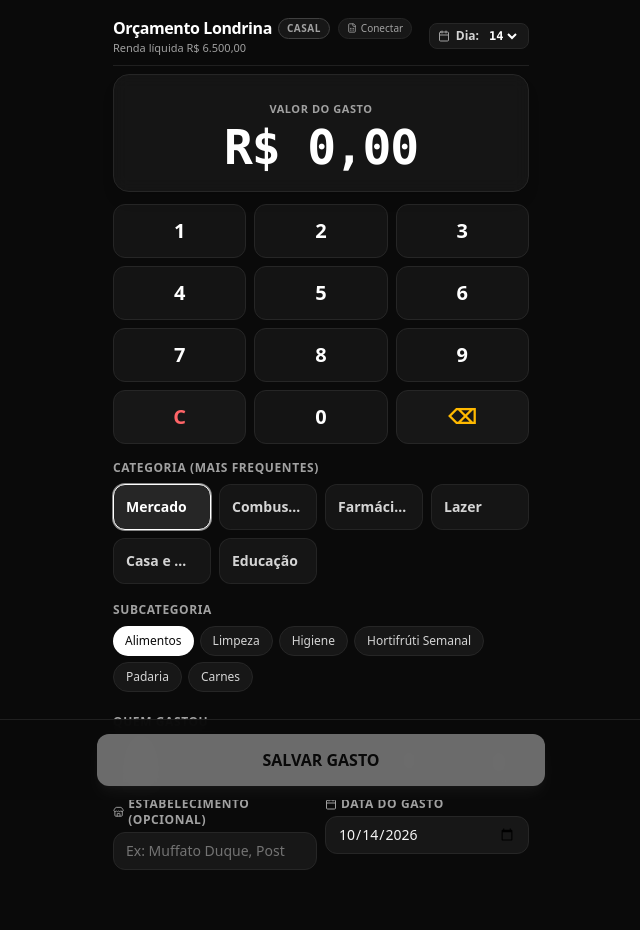
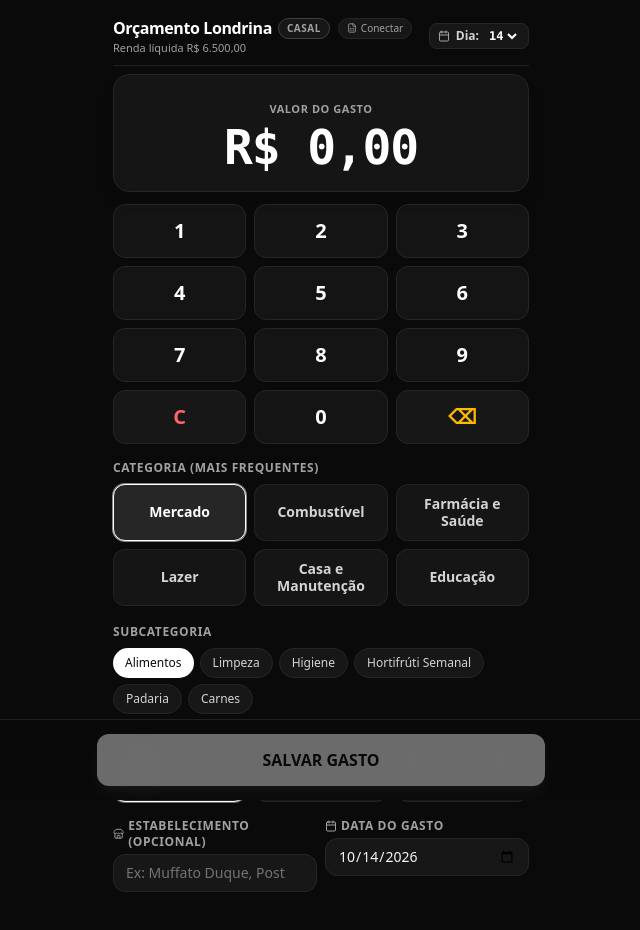
Before and after one commit to bebetobgm-source/Controle-Londrina, a React (Vite) app: page / in a window 1280 px wide. Shown: the top 930 px of the page, without its empty margins (319-959 px from the left). Built offline with nearby package versions, Linux system fonts and the light colour scheme.

Commit message:
feat: update categories and refine UI layout
- Add "Lanches e Restaurantes" category and new establishments
- Adjust category grid layout for better mobile usability
- Optimize category buttons for touch targets and responsiveness

```diff
--- a/src/components/LancamentoRapido.tsx
+++ b/src/components/LancamentoRapido.tsx
@@ -231,7 +231,7 @@ export const LancamentoRapido: React.FC<Props> = ({ appState, setAppState, onAce
         <div className="flex items-center justify-between">
           <span className="text-xs font-bold tracking-wider text-neutral-400 uppercase">Categoria (Mais frequentes)</span>
         </div>
-        <div id="grid-categorias-botoes" className="mt-2 grid grid-cols-2 gap-2 sm:grid-cols-4">
+        <div id="grid-categorias-botoes" className="mt-2 grid grid-cols-2 sm:grid-cols-3 gap-2">
           {categoriasOrdenadas.slice(0, 6).map(cat => {
             const isSelected = categoriaSelecionada === cat;
             return (
@@ -240,13 +240,13 @@ export const LancamentoRapido: React.FC<Props> = ({ appState, setAppState, onAce
                 id={`btn-cat-${cat.toLowerCase().replace(/\s+/g, '-')}`}
                 type="button"
                 onClick={() => handleSelecionarCategoria(cat)}
-                className={`rounded-xl border px-3 py-3 text-left transition-all active:scale-95 ${
+                className={`rounded-xl border px-3 py-2.5 text-center flex items-center justify-center transition-all active:scale-95 min-h-[46px] ${
                   isSelected
                     ? 'border-white bg-neutral-800 text-white font-bold ring-1 ring-white/50'
                     : 'border-neutral-800/90 bg-neutral-900/90 text-neutral-300 hover:bg-neutral-800/60'
                 }`}
               >
-                <div className="text-sm font-semibold truncate">{cat}</div>
+                <div className="text-xs sm:text-sm font-semibold leading-tight">{cat}</div>
               </button>
             );
           })}
--- a/src/data/defaultData.ts
+++ b/src/data/defaultData.ts
@@ -50,8 +50,9 @@ export const CATEGORIAS_PADRAO: CategoriaItem[] = [
   { categoria: 'Farmácia e Saúde', subcategoria: 'Consultas', ativo: 'S' },
 
   // Lazer
+  { categoria: 'Lazer', subcategoria: 'Lanches e Restaurantes', ativo: 'S' },
+  { categoria: 'Lazer', subcategoria: 'Delivery', ativo: 'S' },
   { categoria: 'Lazer', subcategoria: 'Passeio', ativo: 'S' },
-  { categoria: 'Lazer', subcategoria: 'Delivery', ativo: 'S' },
   { categoria: 'Lazer', subcategoria: 'Assinaturas', ativo: 'S' },
 
   // Casa e Manutenção
@@ -96,8 +97,10 @@ export const RESERVA_INICIAL: TransacaoReserva[] = [
 
 // Estabelecimentos comuns para autocomplete rápido
 export const ESTABELECIMENTOS_SUGERIDOS = [
+  'Arnaldo Lanches',
   'Muffato Duque',
   'Musamar Centro',
+  'Viscardi',
   'Angeloni',
   'Posto Ipiranga Higienópolis',
   'Posto Shell Tiradentes',
```
